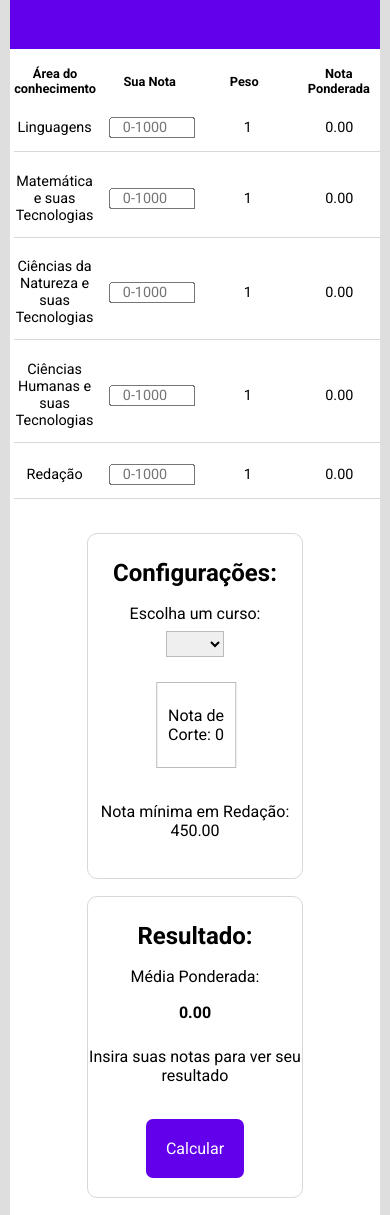
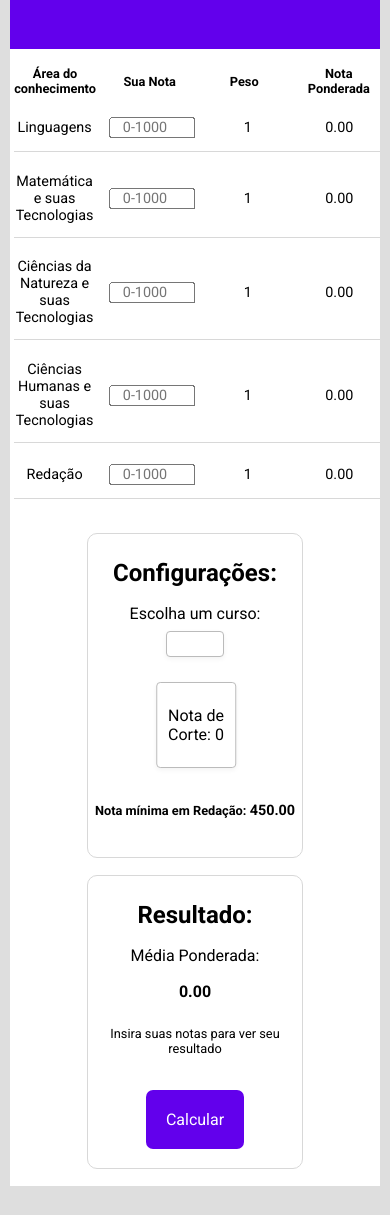
Before and after one commit to VtLorran/Calculadora-Sisu-UFPI, a plain HTML site: page index.html in a window 390 px wide. Shown: the part 111-1326 px from the top of the page. After the commit the page ends 1297 px from the top, so only its background shows below. Drawn offline with Linux system fonts and the light colour scheme; a web font is replaced by a local one.

Commit message:
finalizando estilização

```diff
--- a/style.css
+++ b/style.css
@@ -108,8 +108,15 @@ header h2 {
     max-width: 120px;
     font-size: inherit;
     text-align: center;
+    outline: none;
 }
 
+.linha-materia input:hover {
+  border-color: #007bff;
+}
+.linha-materia input:focus {
+    border-color: #0056b3;
+}
 @media (max-width: 600px) {
     .topicos {
         padding-left: 1vw;
@@ -146,6 +153,11 @@ header h2 {
     margin: 2vh auto; /* Centraliza com margem */
     flex-direction: column;
     border-radius: 10px;
+    transition: 0.3s;
+}
+
+.configuracoes:hover {
+    transform: translateY(-0.5rem);
 }
 
 .configuracoes h1 {
@@ -173,6 +185,38 @@ header h2 {
     outline: none;
 }
 
+.curso {
+  color: #333;
+  background-color: #fff;
+  border-radius: 4px;
+  outline: none;
+  cursor: pointer;
+  box-shadow: 0 2px 5px rgba(0,0,0,0.05);
+  appearance: none;
+  -webkit-appearance: none;
+  -moz-appearance: none;
+  transition: all 0.3s ease;
+}
+
+.curso:hover {
+  border-color: #007bff;
+}
+
+.curso:focus {
+  border-color: #0056b3;
+}
+
+/* Estiliza a opção vazia (placeholder) */
+.curso option[value=""] {
+  color: #aaa;
+  font-style: italic;
+}
+
+/* Opcional: cor de fundo ao passar o mouse nas opções (SÓ FUNCIONA EM ALGUNS NAVEGADORES) */
+.curso option:hover {
+  background-color: #e9f5ff;
+}
+
 .nota-de-corte {
      text-align: center;
      margin-top: 3vh;
@@ -181,7 +225,16 @@ header h2 {
      margin-left: 20vw;
      height: 1.5rem;
      font-size: clamp(1em, 1.2vw, 1.5em);
+    box-shadow: 0 2px 5px rgba(0,0,0,0.05);
+    border-radius: 4px;
+
 }
+
+.nota-de-corte:hover {
+  border-color: #007bff;
+}
+
+
 
 @media (max-width: 600px) {
     .nota-de-corte {
@@ -206,10 +259,16 @@ header h2 {
 .nota-minima-red {
     text-align: center;
     margin-top: 4vh;
+
+}
+
+.nota-minima-red p {
+    font-weight: bold;
 }
 
 .nota-minima-red span {
     font-size: clamp(1em, 1.2vw, 1.5em);
+    font-weight: bold;
 }
 
 .nota-minima-red p {
@@ -225,6 +284,11 @@ header h2 {
     margin: 2vh auto; /* Centraliza com margem */
     height: auto;
     border-radius: 10px;
+    transition: 0.3s;
+}
+
+.resultados:hover {
+    transform: translateY(-0.5rem);
 }
 
 .resultados h1 {
@@ -273,6 +337,19 @@ header h2 {
         height: 7vh;
         font-size: clamp(1em, 1.2vw, 1.5em);
     }
+
+    .inserir-nota p {
+        font-size: 0.8rem;
+    }
+
+    .nota-minima-red span {
+        font-size: 0.9rem;
+    }
+
+    .nota-minima-red p {
+        font-size: 0.8rem;
+    }
+
 }
 
 .botao-enviar input:hover {
```
